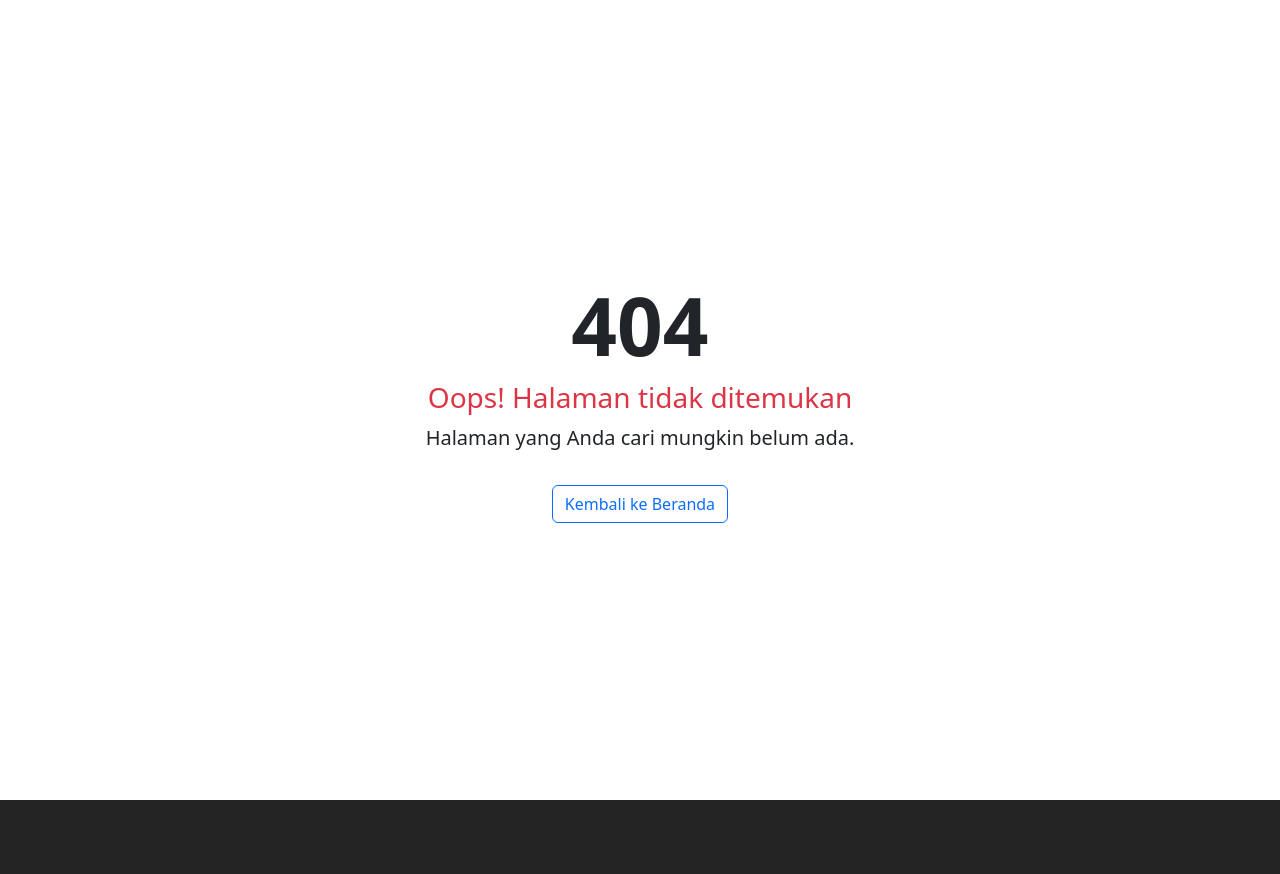
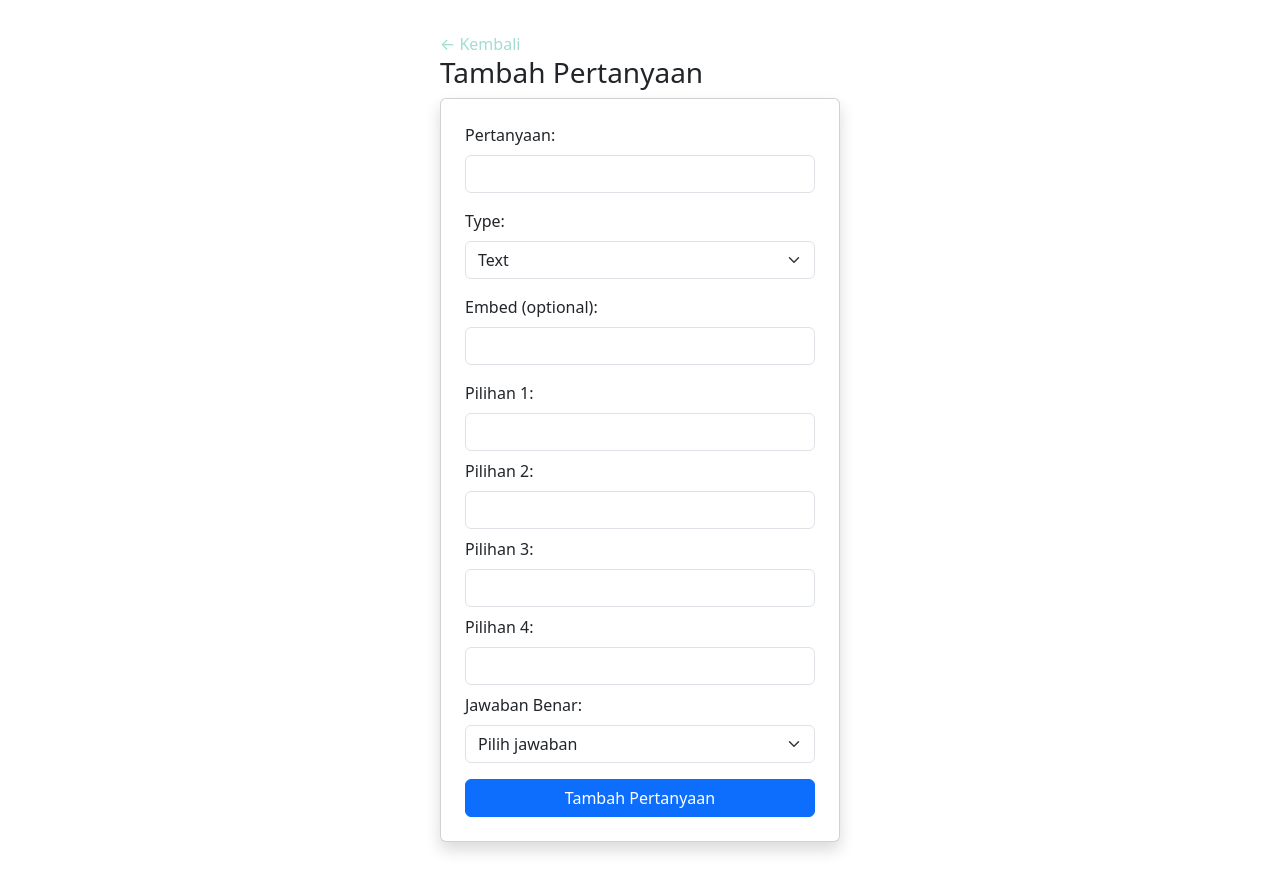
Before and after one commit to AldianBaim/lembar-edukatif-belajar, a React (Vite) app: page /quiz/add in a window 1280 px wide. Before the commit this address had no page. Before the commit the page ends 800 px from the top, so only its background shows below. Built offline with nearby package versions, Linux system fonts and the light colour scheme.

Commit message:
feat: sync with firebase and create quiz

```diff
--- a/dev-dist/sw.js
+++ b/dev-dist/sw.js
@@ -82,7 +82,7 @@ define(['./workbox-54d0af47'], (function (workbox) { 'use strict';
     "revision": "3ca0b8505b4bec776b69afdba2768812"
   }, {
     "url": "index.html",
-    "revision": "0.96ba50hi2j"
+    "revision": "0.jc4bndlc4og"
   }], {});
   workbox.cleanupOutdatedCaches();
   workbox.registerRoute(new workbox.NavigationRoute(workbox.createHandlerBoundToURL("index.html"), {
--- a/package.json
+++ b/package.json
@@ -11,6 +11,7 @@
   },
   "dependencies": {
     "bootstrap": "^5.3.3",
+    "firebase": "^11.3.0",
     "popover": "^2.4.1",
     "qr-scanner": "^1.4.2",
     "react": "^19.0.0",
--- a/src/NotFound.jsx
+++ b/src/NotFound.jsx
@@ -1,3 +1,4 @@
+import { Link } from "react-router"
 
 function NotFound () {
 	return (
@@ -6,7 +7,7 @@ function NotFound () {
 				<h1 class="display-1 fw-bold">404</h1>
 				<h3 class="text-danger">Oops! Halaman tidak ditemukan</h3>
 				<p class="lead">Halaman yang Anda cari mungkin belum ada.</p>
-				<a href="/" class="btn btn-outline-primary mt-3">Kembali ke Beranda</a>
+				<Link to="/" class="btn btn-outline-primary mt-3">Kembali ke Beranda</Link>
 			</div>
 		</div>
 	)
--- /dev/null
+++ b/src/PreScan.jsx
@@ -0,0 +1,30 @@
+import { Link } from "react-router";
+import Layout from "./components/global/Layout";
+
+export default function PreScan() {
+	return (
+		<Layout>
+			<Link to="/" className="text-decoration-none text-primary mb-1">
+				<div>&larr; Kembali</div>
+			</Link>
+			<h5 className="text-center">Lembar Edukatif</h5>
+
+			<div className="card bg-success-subtle">
+				<div className="card-body">
+					{/* Petunjuk penggunaan scan qr code */}
+					<div className="">
+						<p className="fw-bold">Petunjuk Penggunaan Scan QR Code</p>
+						<ol>
+							<li>Aktifkan akses kamera pada perangkat</li>
+							<li>Scan QR Code yang terdapat pada kartu</li>
+							<li>Anda akan diarahkan ke halaman pembelajaran</li>
+						</ol>
+						<div className="text-center">
+							<Link to="/learn" className="btn btn-sm btn-outline-primary">Mulai Belajar</Link>
+						</div>
+					</div>
+				</div>
+			</div>
+		</Layout>
+	)
+}
--- /dev/null
+++ b/src/firebase.js
@@ -0,0 +1,17 @@
+import { initializeApp } from "firebase/app";
+import { getFirestore, collection, addDoc } from "firebase/firestore";
+
+const firebaseConfig = {
+	apiKey: "AIzaSyBj5cnZHDoFBejc_tlYF9cyJHH0XAWO9aE",
+	authDomain: "lembar-edukatif.firebaseapp.com",
+	projectId: "lembar-edukatif",
+	storageBucket: "lembar-edukatif.firebasestorage.app",
+	messagingSenderId: "647416969251",
+	appId: "1:647416969251:web:580c56879b5cf7a1aa5996",
+	measurementId: "G-QT3VE92LYV"
+};
+
+const app = initializeApp(firebaseConfig);
+const db = getFirestore(app);
+
+export { db, addDoc, collection };
--- a/src/main.jsx
+++ b/src/main.jsx
@@ -1,12 +1,15 @@
 import { StrictMode, Suspense } from 'react'
 import { createRoot } from 'react-dom/client'
 import 'bootstrap/dist/css/bootstrap.css';
-import './index.css'
+import './assets/style/index.css'
 import App from './App.jsx'
 import { BrowserRouter, Route, Routes } from 'react-router';
 import Learn from './learn/Learn.jsx';
 import Detail from './learn/[slug].jsx';
 import NotFound from './NotFound.jsx';
+import PreScan from './PreScan.jsx';
+import Quiz from './quiz/Quiz.jsx';
+import AddQuestion from './quiz/AddQuestion.jsx';
 
 const LoadingScreen = () => (
   <div className="loading-container">
@@ -22,6 +25,9 @@ createRoot(document.getElementById('root')).render(
         <Routes>
           <Route path="/" element={<App />} />
           <Route path="/learn" element={<Learn />} />
+          <Route path="/prescan" element={<PreScan />} />
+          <Route path="/quiz" element={<Quiz />} />
+          <Route path="/quiz/add" element={<AddQuestion />} />
           <Route path="/learn/:slug" element={<Detail />} />
           <Route path='*' element={<NotFound />}/>
           {/* <Route path="dashboard" element={<Dashboard />}>
--- /dev/null
+++ b/src/quiz/AddQuestion.jsx
@@ -0,0 +1,118 @@
+import React, { useState } from "react";
+import { db, addDoc, collection } from "../firebase";
+import Layout from "../components/global/Layout";
+import { Link } from "react-router";
+
+const AddQuestion = () => {
+  const [question, setQuestion] = useState("");
+  const [options, setOptions] = useState(["", "", "", ""]);
+  const [correctAnswer, setCorrectAnswer] = useState("");
+  const [type, setType] = useState("text");
+  const [embed, setEmbed] = useState(null);
+
+  const handleOptionChange = (index, value) => {
+    const newOptions = [...options];
+    newOptions[index] = value;
+    setOptions(newOptions);
+  };
+
+  const handleSubmit = async (e) => {
+    e.preventDefault();
+    if (!question || options.includes("") || !correctAnswer) {
+      alert("Mohon lengkapi semua data!");
+      return;
+    }
+
+    try {
+      await addDoc(collection(db, "quizzes"), {
+        question,
+        options,
+        correctAnswer,
+        type,
+        embed
+      });
+      alert("Pertanyaan berhasil ditambahkan!");
+      setQuestion("");
+      setOptions(["", "", "", ""]);
+      setCorrectAnswer("");
+      setType("");
+      setEmbed("");
+    } catch (error) {
+      console.error("Error menambahkan pertanyaan:", error);
+    }
+  };
+
+  return (
+    <Layout>
+			<Link to="/" className="text-decoration-none text-primary mb-2">
+				<div>&larr; Kembali</div>
+			</Link>
+      <h3>Tambah Pertanyaan</h3>
+      <form onSubmit={handleSubmit} className="card p-4 shadow">
+        <div className="mb-3">
+          <label className="form-label">Pertanyaan:</label>
+          <input
+            type="text"
+            className="form-control"
+            value={question}
+            onChange={(e) => setQuestion(e.target.value)}
+            required
+          />
+        </div>
+
+        <div className="mb-3">
+          <label className="form-label">Type:</label>
+          <select onChange={(e) => setType(e.target.value)} value={type} className="form-select">
+            <option value="text">Text</option>
+            <option value="image">Image</option>
+            <option value="video">Video</option>
+          </select>
+        </div>
+
+        <div className="mb-3">
+          <label className="form-label">Embed (optional):</label>
+          <input
+            type="text"
+            className="form-control"
+            value={embed}
+            onChange={(e) => setEmbed(e.target.value)}
+          />
+        </div>
+
+        {options.map((option, index) => (
+          <div key={index} className="mb-2">
+            <label className="form-label">Pilihan {index + 1}:</label>
+            <input
+              type="text"
+              className="form-control"
+              value={option}
+              onChange={(e) => handleOptionChange(index, e.target.value)}
+              required
+            />
+          </div>
+        ))}
+
+        <div className="mb-3">
+          <label className="form-label">Jawaban Benar:</label>
+          <select
+            className="form-select"
+            value={correctAnswer}
+            onChange={(e) => setCorrectAnswer(e.target.value)}
+            required
+          >
+            <option value="">Pilih jawaban</option>
+            {options.map((option, index) => (
+              <option key={index} value={option}>
+                {option}
+              </option>
+            ))}
+          </select>
+        </div>
+
+        <button type="submit" className="btn btn-primary">Tambah Pertanyaan</button>
+      </form>
+    </Layout>
+  );
+};
+
+export default AddQuestion;
--- /dev/null
+++ b/src/quiz/Quiz.jsx
@@ -0,0 +1,99 @@
+import { Link } from "react-router";
+import Layout from "../components/global/Layout.jsx";
+import { db } from "../firebase.js";
+import { collection, getDocs } from "firebase/firestore";
+import { useState, useEffect } from "react";
+
+export default function Quiz() {
+	const [questions, setQuestions] = useState([]);
+  const [currentQuestion, setCurrentQuestion] = useState(0);
+  const [selectedAnswer, setSelectedAnswer] = useState(null);
+  const [score, setScore] = useState(0);
+  const [isFinished, setIsFinished] = useState(false);
+
+  useEffect(() => {
+    const fetchQuestions = async () => {
+      try {
+        const querySnapshot = await getDocs(collection(db, "quizzes"));
+        const quizData = querySnapshot.docs.map((doc) => ({
+          id: doc.id,
+          ...doc.data(),
+        }));
+        setQuestions(quizData);
+      } catch (error) {
+        console.error("Error fetching questions:", error);
+      }
+    };
+
+    fetchQuestions();
+  }, []);
+
+  const handleAnswerSelect = (option) => {
+    setSelectedAnswer(option);
+  };
+
+  const handleNextQuestion = () => {
+    if (selectedAnswer === questions[currentQuestion].correctAnswer) {
+      setScore(score + 1);
+    }
+
+    setSelectedAnswer(null);
+
+    if (currentQuestion + 1 < questions.length) {
+      setCurrentQuestion(currentQuestion + 1);
+    } else {
+      setIsFinished(true);
+    }
+  };
+
+  if (questions.length === 0) {
+    return <div className="text-center mt-5"><h3>Loading questions...</h3></div>;
+  }
+  console.log(currentQuestion);
+  return (
+    <Layout>
+      {!isFinished ? (
+        <div className="card shadow-lg p-4">
+          <Link to="/" className="text-decoration-none text-primary mb-1">
+            <div>&larr; Kembali</div>
+          </Link>
+          <h4>Question {currentQuestion + 1} of {questions.length}</h4>
+          {questions[currentQuestion]?.type === "video" && (
+            <div class="ratio ratio-16x9">
+              <iframe c src="https://www.youtube.com/embed/-_3dgN-NVMg?si=unAUIZvq6_w5ypF8" title="YouTube video player" frameborder="0" allow="accelerometer; autoplay; clipboard-write; encrypted-media; gyroscope; picture-in-picture; web-share" referrerpolicy="strict-origin-when-cross-origin" allowfullscreen></iframe>
+            </div>
+          )}
+          <h5 className="mt-3">{questions[currentQuestion].question}</h5>
+          {questions.length > 0 && questions[currentQuestion]?.options ? ( // ✅ Pastikan data ada
+            questions[currentQuestion].options.map((option, index) => ( // ✅ Pakai 'options'
+              <button
+                key={index}
+                className={`btn btn-block my-2 ${selectedAnswer === option ? "btn-primary" : "btn-outline-primary"}`}
+                onClick={() => handleAnswerSelect(option)}
+              >
+                {option}
+              </button>
+            ))
+          ) : (
+            <p>Loading questions...</p> // ✅ Tampilkan loading jika data belum siap
+          )}
+          <button
+            className="btn btn-success mt-3"
+            onClick={handleNextQuestion}
+            disabled={selectedAnswer === null}
+          >
+            {currentQuestion + 1 === questions.length ? "Finish Quiz" : "Next Question"}
+          </button>
+        </div>
+      ) : (
+        <div className="card shadow-lg p-4 text-center">
+          <h3>Quiz Finished!</h3>
+          <h4>Your Score: {score} / {questions.length}</h4>
+          <button className="btn btn-primary mt-3" onClick={() => window.location.reload()}>
+            Restart Quiz
+          </button>
+        </div>
+      )}
+    </Layout>
+  );
+}
--- a/vite.config.js
+++ b/vite.config.js
@@ -10,10 +10,6 @@ export default defineConfig({
       registerType: "autoUpdate",
       devOptions: {
         enabled: true,
-      },
-      workbox: {
-        clientsClaim: true,
-        skipWaiting: true, // Pastikan update langsung terjadi
       },
       manifest: {
         name: "Lembar Edukatif Belajar",
```
Also changed, not shown: src/App.jsx (+11 -2 lines), public/image/question-mark.png (added), src/assets/style/index.css (renamed from src/index.css), 1 other file (tests, documents, lock files or other folders).
